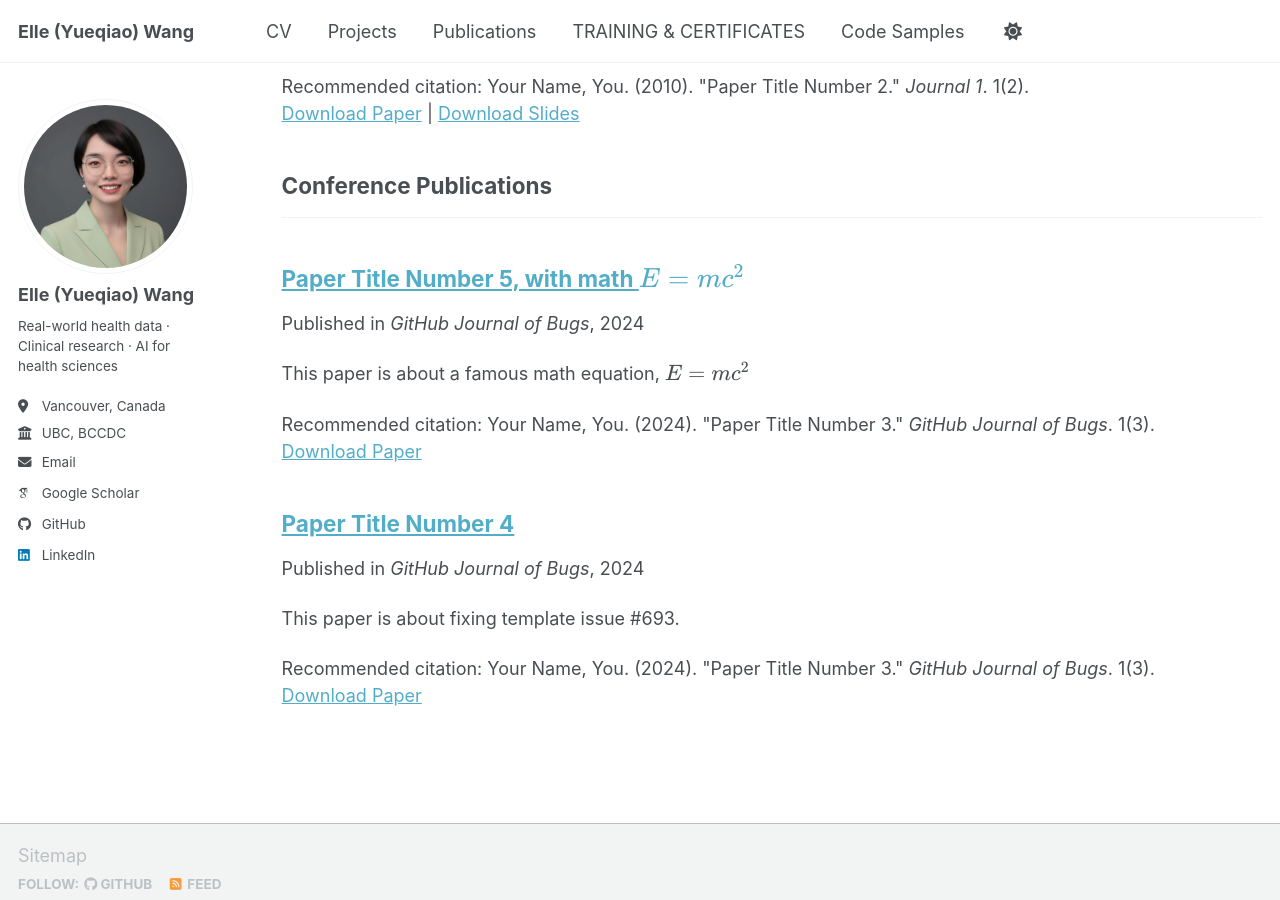
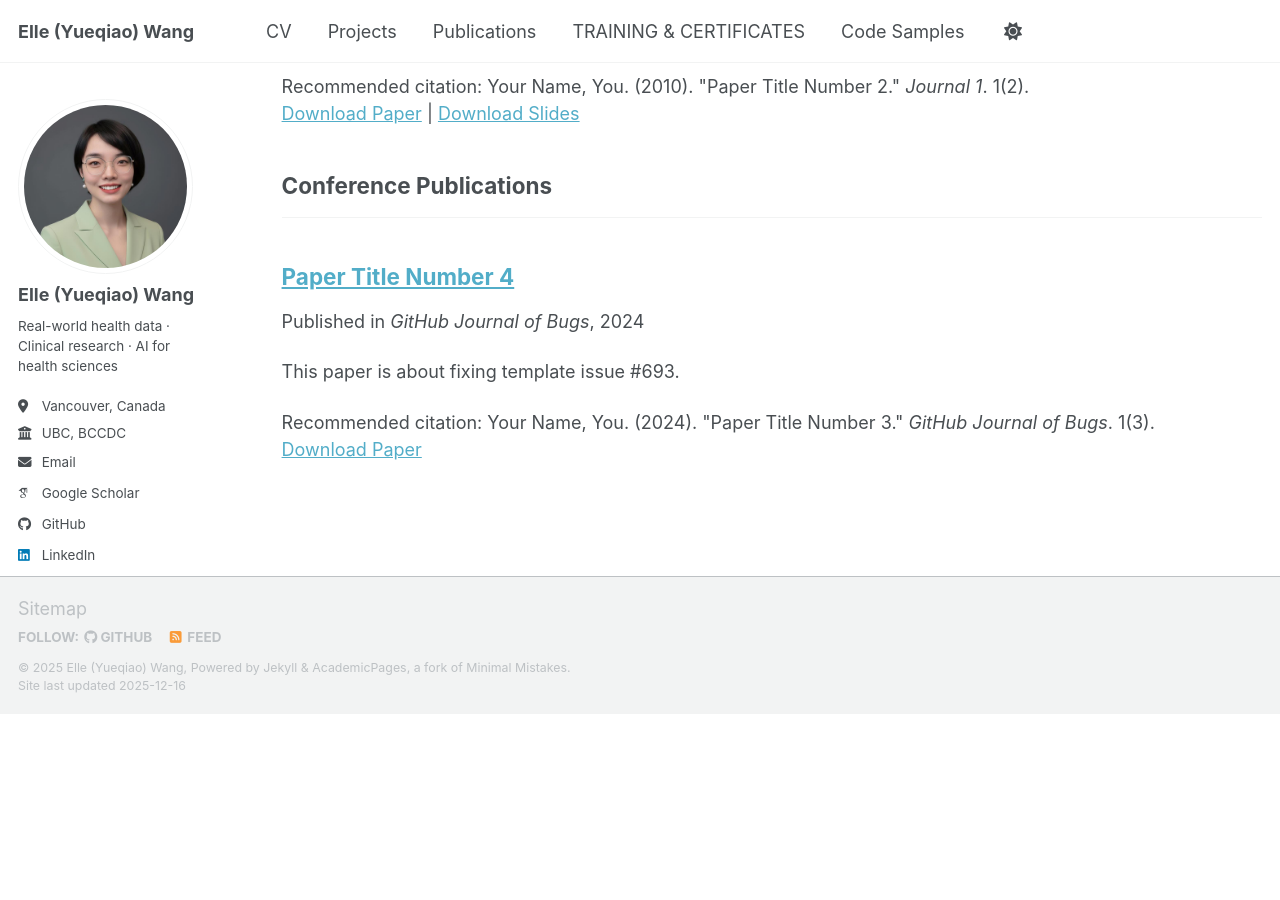
Before and after one commit to elle-y-wang/elle-y-wang.github.io, a Jekyll site: the page built from _pages/publications.html, in a window 1280 px wide and 900 px high, scrolled down 622 px. Built offline with Jekyll 4.4.1, drawn with Linux system fonts in a browser that asks for light colours; some web fonts are replaced; a script bundle is joined from its source files by our own code; library files that are not in the unit come from our copies; a file with an impossible date is left out; after the commit the page ends 1336 px from its top, so only the background shows below that; part of the change alters nothing that is shown.

Commit message:
Update 2025-06-08-paper-title-number-5.md

```diff
--- a/_publications/2025-06-08-paper-title-number-5.md
+++ b/_publications/2025-06-08-paper-title-number-5.md
@@ -1,13 +1,22 @@
 ---
-title: "Paper Title Number 5, with math $$E=mc^2$$"
+title:
 collection: publications
 category: conferences
-permalink: /publication/2024-02-17-paper-title-number-4
-excerpt: 'This paper is about a famous math equation, $$E=mc^2$$'
-date: 2024-02-17
-venue: 'GitHub Journal of Bugs'
-paperurl: 'https://academicpages.github.io/files/paper3.pdf'
-citation: 'Your Name, You. (2024). &quot;Paper Title Number 3.&quot; <i>GitHub Journal of Bugs</i>. 1(3).'
+permalink:
+excerpt:
+date:
+venue:
+paperurl:
+citation:
 ---
 
-Using [MathJax](https://www.mathjax.org/) in the description is supported - $$E=mc^2$$ - however, the use must be mindful that the default delimiters are `$$...$$` and `\\[...\\]` which differs from the `$...$` that is typically expected.
+1. Long V, **Wang E. Y.**, Moe J. *EMED: A Randomized Controlled Trial Investigating Buprenorphine/Naloxone in Emergency Departments.* Canadian Society of Addiction Medicine, Victoria, Canada. (2025, Abstract)
+2. Bruketa E, **Wang E. Y.**, Moe J. *Evaluating Microdosing of Suboxone in the Emergency Department: A Qualitative Review.* International Conference on Emergency Medicine, Montreal, Canada. (2025, Paper)
+3. Bruketa E, **Wang E. Y.**, Moe J. *A Qualitative Review of ED Buprenorphine-Naloxone Microdosing.* UBC Department of Emergency Medicine Research Day. (2024, Abstract)
+4. Moe J, Otterstatter M, Chavez T, **Wang E. Y.**, Feldman-Kiss D, Buxton J. *Physiologic Oxygen Responses to Smoking Opioids.* BCCDC Research Week. (2023, Abstract)
+5. **Wang E. Y.**, Moe J. *Characterizing Frequent Emergency Department Visits and Substance Use.* BCCDC Research Day. (2022, Abstract)
+6. Ahad T, **Wang E. Y.**, et al. *Incidence of Skin Cancers in Patients with Eczema Treated with Ultraviolet Phototherapy.* BC Cancer Summit. (2021, Abstract and Poster)
+7. **Wang E. Y.**, et al. *Incidence and Profile of Skin Cancer in Patients Undergoing Ultraviolet-B Phototherapy.* Photodermatology Society Annual Meeting. (2020, Abstract and Presentation)
+8. **Wang E. Y.**, et al. *Risk of Skin Cancer Development in Patients Treated with Ultraviolet Therapy.* UBC Skin Cancer Research Day. (2019, Abstract and Presentation)
+9. Oniffrey TM, **Wang E. Y.**, et al. *Nutrition Knowledge and Obesity in Chinese Adults.* Wake Forest School of Medicine Global Health Symposium. (2017, Abstract and Poster)
+10. **Wang E. Y.**, et al. *In Vivo Assessment of Skin Thickness and Melanin Response to UV Photoadaptation.* UBC Skin Cancer Research Day. (2018, Abstract and Poster)
```
